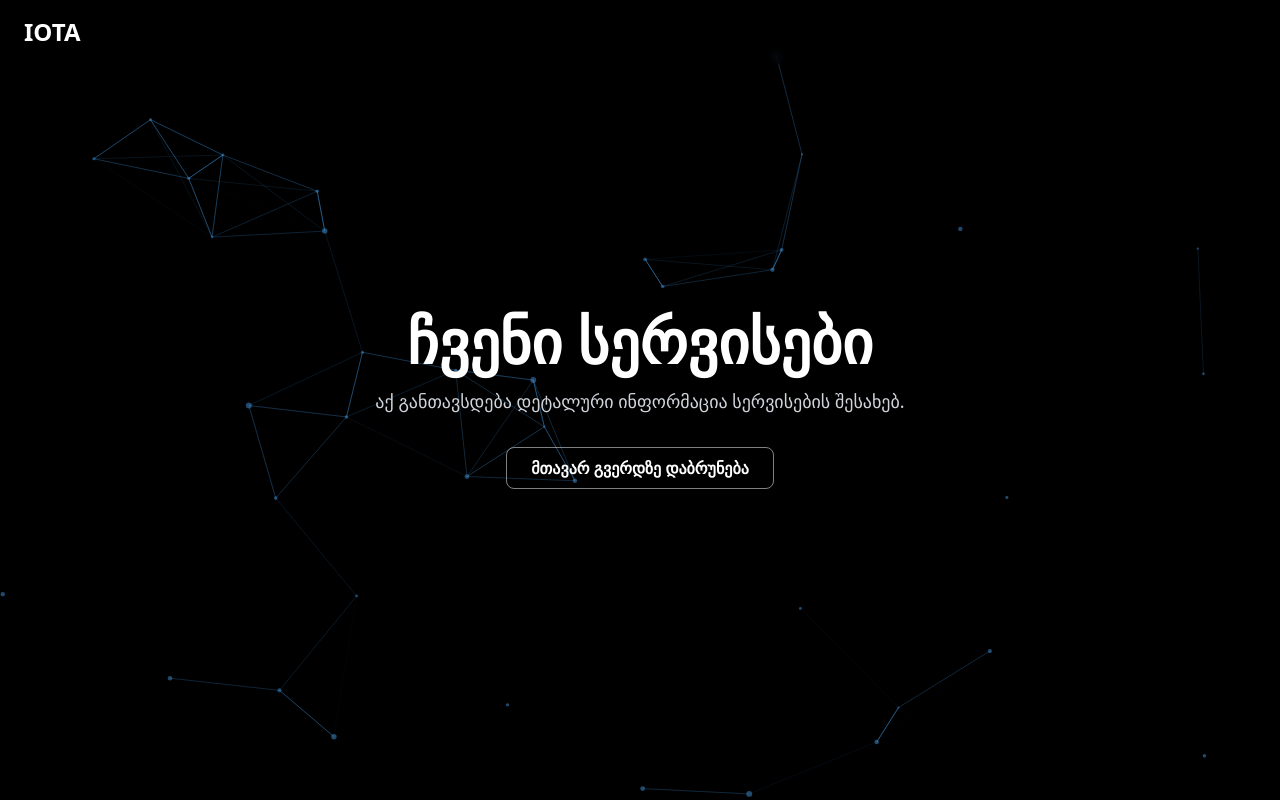
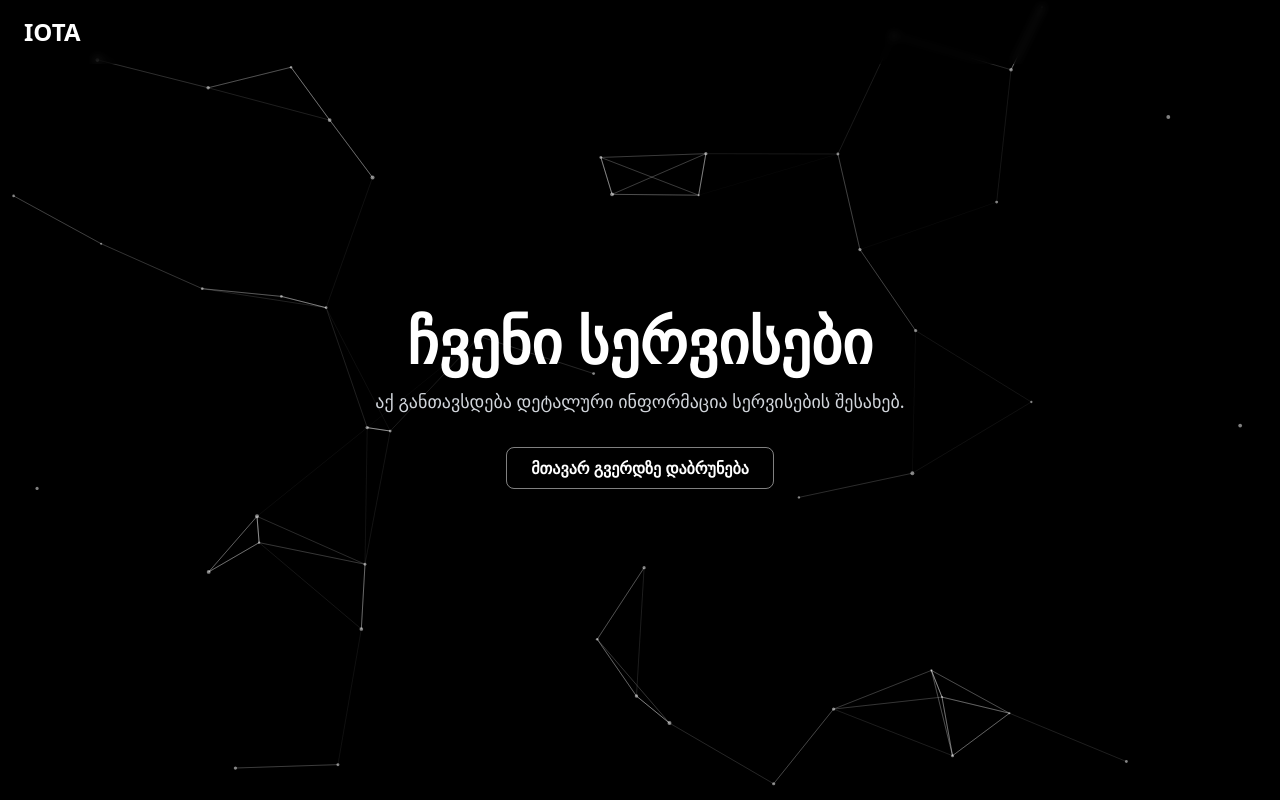
Before and after one commit to atabidze/iota-page, a Next.js app: page /services in a window 1280 px wide. Built offline with nearby package versions, Linux system fonts and the light colour scheme.

Commit message:
Fix: Final TypeScript fix for particles

```diff
--- a/src/components/ParticleBackground.tsx
+++ b/src/components/ParticleBackground.tsx
@@ -15,11 +15,12 @@ const ParticleBackground = () => {
         });
     }, []);
 
+    // ეს არის განახლებული კონფიგურაცია
     const options: RecursivePartial<IOptions> = useMemo(
         () => ({
             background: {
                 color: {
-                    value: "#000000",
+                    value: "#000000", // შავი ფონი
                 },
             },
             fpsLimit: 60,
@@ -27,30 +28,28 @@ const ParticleBackground = () => {
                 events: {
                     onHover: {
                         enable: true,
-                        mode: "grab",
+                        mode: "repulse", // მაუსის მიახლოებისას "განიზიდება"
                     },
-                    resize: { // <--- ეს არის შესწორება
+                    resize: {
                         enable: true
                     },
                 },
                 modes: {
-                    grab: {
-                        distance: 140,
-                        links: {
-                            opacity: 1,
-                        },
+                    repulse: { // "განზიდვის" პარამეტრები
+                        distance: 100,
+                        duration: 0.4,
                     },
                 },
             },
             particles: {
                 color: {
-                    value: "#3f92d7",
+                    value: "#ffffff", // თეთრი წერტილები
                 },
                 links: {
-                    color: "#3f92d7",
+                    color: "#ffffff", // თეთრი ხაზები
                     distance: 150,
                     enable: true,
-                    opacity: 0.5,
+                    opacity: 0.4, // ხაზების გამჭვირვალობა
                     width: 1,
                 },
                 move: {
@@ -60,23 +59,23 @@ const ParticleBackground = () => {
                         default: "bounce",
                     },
                     random: false,
-                    speed: 1,
+                    speed: 0.2, // ძალიან ნელი მოძრაობა
                     straight: false,
                 },
                 number: {
                     density: {
                         enable: true,
                     },
-                    value: 80,
+                    value: 100, // მეტი წერტილი
                 },
                 opacity: {
-                    value: 0.5,
+                    value: 0.5, // წერტილების გამჭვირვალობა
                 },
                 shape: {
                     type: "circle",
                 },
                 size: {
-                    value: { min: 1, max: 3 },
+                    value: { min: 1, max: 2 }, // პატარა წერტილები
                 },
             },
             detectRetina: true,
```
